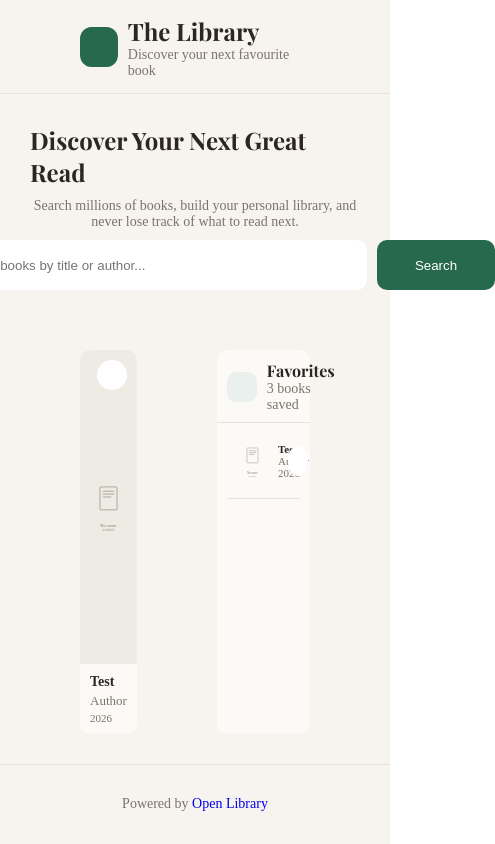
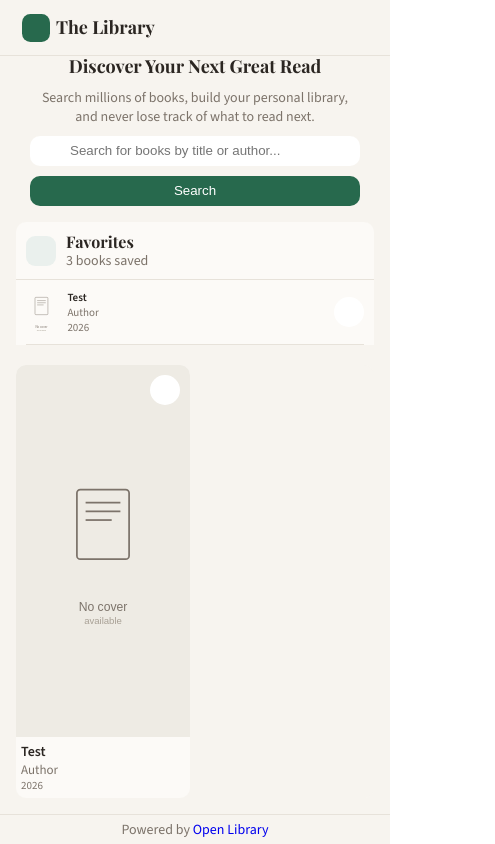
Before and after one commit to carrotist-coder/BooksCatalogue, a website built with webpack: page index.html in a window 390 px wide. Shown: the whole page, 495 px wide, since content can reach past the window. Built offline with nearby package versions, Linux system fonts and the light colour scheme.

Commit message:
feat: responsive design, css variables

```diff
--- a/index.html
+++ b/index.html
@@ -2,6 +2,7 @@
 <html lang="ru">
 <head>
     <meta charset="UTF-8">
+    <meta name="viewport" content="width=device-width, initial-scale=1.0">
     <title>The Library</title>
 </head>
 <body>
--- a/src/style.css
+++ b/src/style.css
@@ -17,6 +17,55 @@
     --secondary: #eeebe4;
     --shadow: #c4b8a8;
     --favorite: #eaf0ed;
+
+    /* Breakpoints */
+    --bp-desktop: 1200px;
+    --bp-tablet-landscape: 1024px;
+    --bp-tablet: 768px;
+    --bp-mobile: 480px;
+
+    /* Catalog columns */
+    --catalog-columns: 5;
+    --catalog-columns-landscape: 4;
+    --catalog-columns-tablet: 3;
+    --catalog-columns-mobile: 2;
+
+    /* Section paddings */
+    --section-padding-x: 80px;
+    --section-padding-y: 30px;
+    --section-padding-x-tablet: 30px;
+    --section-padding-x-mobile: 16px;
+
+    /* Fonts */
+    --font-heading: 'Playfair Display';
+    --font-body: 'Source Sans 3';
+    --font-size-base: 16px;
+    --font-size-xs: 0.6875rem;    /* 11px */
+    --font-size-sm: 0.8125rem;    /* 13px */
+    --font-size-p: 0.875rem;      /* 14px */
+    --font-size-md: 1.125rem;     /* 18px */
+    --font-size-lg: 1.5rem;       /* 24px */
+    --font-size-xl: 1.75rem;      /* 28px */
+
+    /* Размеры иконок */
+    --icon-size: 30px;
+    --icon-size-fav-wrapper: 30px;
+    --icon-size-fav-btn: 20px;
+    --icon-size-logo-wrapper: 40px;
+    --icon-size-fav-logo-wrapper: 30px;
+
+    /* Radius */
+    --radius-md: 10px;
+    --radius-logo: 30%;
+    --radius-round: 100%;
+
+    /* Favorites */
+    --favorites-width: calc(100% / 6);
+
+    /* Gaps */
+    --gap-sm: 10px;
+    --gap-md: 15px;
+    --gap-lg: 20px;
 }
 
 * {
@@ -28,21 +77,25 @@ body {
     min-height: 100vh;
     display: flex;
     flex-direction: column;
+    font-family: var(--font-body), sans-serif;
+    font-size: var(--font-size-base);
+    color: var(--text);
 }
 
 svg {
-    width: 30px;
-    height: 30px;
+    width: var(--icon-size);
+    height: var(--icon-size);
 }
 
 h1, h2, h3 {
     color: var(--title);
-    font-family: 'Playfair Display', serif;
+    font-family: var(--font-heading), serif;
+    line-height: 1.2;
 }
 
 p {
     color: var(--text);
-    font-size: 14px;
+    font-size: var(--font-size-p);
 }
 
 a {
@@ -70,16 +123,16 @@ a {
 }
 
 .header__content {
-    padding: 15px 80px;
+    padding: 15px var(--section-padding-x);
     display: flex;
     align-items: center;
     gap: 10px;
 }
 
 .header__logo-wrapper {
-    width: 40px;
-    height: 40px;
-    border-radius: 30%;
+    width: var(--icon-size-logo-wrapper);
+    height: var(--icon-size-logo-wrapper);
+    border-radius: var(--radius-logo);
     background-color: var(--green);
     display: flex;
     justify-content: center;
@@ -112,7 +165,7 @@ a {
 .search-form {
     display: grid;
     grid-template-columns: 8fr 2fr;
-    gap: 10px;
+    gap: var(--gap-sm);
     min-width: 600px;
 }
 
@@ -135,7 +188,7 @@ a {
     height: 100%;
     padding: 12px 16px 12px 40px;
     border: none;
-    border-radius: 10px;
+    border-radius: var(--radius-md);
     background-color: var(--white);
 }
 
@@ -143,38 +196,39 @@ a {
     background-color: var(--green);
     color: var(--white);
     border: none;
-    border-radius: 10px;
+    border-radius: var(--radius-md);
 }
+
 
 .catalog {
     display: flex;
     justify-content: space-around;
     flex: 1;
-    gap: 20px;
+    gap: var(--gap-lg);
     background-color: var(--background);
-    padding: 30px 80px;
+    padding: var(--section-padding-y) var(--section-padding-x);
 }
 
 .results {
     background-color: var(--background);
     flex: 1;
-    border-radius: 10px;
+    border-radius: var(--radius-md);
     display: grid;
-    grid-template-columns: repeat(5, 1fr);
-    gap: 15px;
+    grid-template-columns: repeat(var(--catalog-columns), 1fr);
+    gap: var(--gap-md);
 }
 
 .book {
     background-color: var(--card);
     border: none;
-    border-radius: 10px;
+    border-radius: var(--radius-md);
     display: flex;
     flex-direction: column;
     position: relative;
 }
 
 .book__image-wrapper {
-    border-radius: 10px 10px 0 0;
+    border-radius: var(--radius-md) var(--radius-md) 0 0;
     display: flex;
     align-items: center;
     justify-content: center;
@@ -187,7 +241,7 @@ a {
 }
 
 .book__info {
-    padding: 10px;
+    padding: var(--gap-sm);
     display: flex;
     flex-direction: column;
     gap: 3px;
@@ -199,30 +253,30 @@ a {
 }
 
 .book__author {
-    font-size: 13px;
+    font-size: var(--font-size-sm);
 }
 
 .book__year {
-    font-size: 11px;
+    font-size: var(--font-size-xs);
 }
 
 .book__fav-wrapper {
-    width: 30px;
-    height: 30px;
-    border-radius: 100%;
+    width: var(--icon-size-fav-wrapper);
+    height: var(--icon-size-fav-wrapper);
+    border-radius: var(--radius-round);
     background-color: var(--white);
     display: flex;
     justify-content: center;
     align-items: center;
     position: absolute;
     right: 0;
-    margin: 10px;
+    margin: var(--gap-sm);
 }
 
 .book__fav-btn {
     transform: translate(11%, 11%);
-    width: 20px;
-    height: 20px;
+    width: var(--icon-size-fav-btn);
+    height: var(--icon-size-fav-btn);
 }
 
 .book__fav-btn:hover {
@@ -232,23 +286,23 @@ a {
 
 .favorites {
     background-color: var(--card);
-    min-width: calc(100% / 6);
+    min-width: var(--favorites-width);
     border-color: var(--border);
-    border-radius: 10px;
+    border-radius: var(--radius-md);
 }
 
 .favorites__header {
     display: flex;
-    padding: 10px;
+    padding: var(--gap-sm);
     align-items: center;
-    gap: 10px;
+    gap: var(--gap-sm);
     box-shadow: inset 0 -1px 0 0 var(--border);
 }
 
 .favorites__logo-wrapper {
-    width: 30px;
-    height: 30px;
-    border-radius: 30%;
+    width: var(--icon-size-fav-logo-wrapper);
+    height: var(--icon-size-fav-logo-wrapper);
+    border-radius: var(--radius-logo);
     background-color: var(--favorite);
     display: flex;
     justify-content: center;
@@ -270,7 +324,7 @@ a {
 }
 
 .favorites__title {
-    font-size: 16px;
+    font-size: var(--font-size-base);
 }
 
 .favorites-item {
@@ -278,7 +332,7 @@ a {
     display: flex;
     align-items: center;
     justify-content: space-between;
-    padding: 10px;
+    padding: var(--gap-sm);
     position: relative;
 }
 
@@ -286,8 +340,8 @@ a {
     content: '';
     position: absolute;
     bottom: 0;
-    left: 10px;
-    right: 10px;
+    left: var(--gap-sm);
+    right: var(--gap-sm);
     height: 1px;
     background-color: var(--border);
 }
@@ -299,13 +353,13 @@ a {
 .favorites-item__image {
     min-height: 100%;
     max-width: 50px;
-    border-radius: 10px;
+    border-radius: var(--radius-md);
     object-fit: cover;
-    margin: 0 10px;
+    margin: 0 var(--gap-sm);
 }
 
 .favorites-item__text-info {
-    padding: 10px 0;
+    padding: var(--gap-sm) 0;
     display: flex;
     flex-direction: column;
 }
@@ -316,24 +370,143 @@ a {
 }
 
 .favorites-item__title, .favorites-item__author, .favorites-item__year {
-    font-size: 11px;
+    font-size: var(--font-size-xs);
 }
 
 .favorites-item__fav-wrapper {
-    width: 30px;
-    height: 30px;
-    border-radius: 100%;
+    width: var(--icon-size-fav-wrapper);
+    height: var(--icon-size-fav-wrapper);
+    border-radius: var(--radius-round);
     background-color: var(--white);
     display: flex;
     justify-content: center;
     align-items: center;
     right: 0;
-    margin: 10px;
+    margin: var(--gap-sm);
 }
 
 .favorites-item__fav-btn {
     transform: translate(11%, 11%);
-    width: 20px;
-    height: 20px;
+    width: var(--icon-size-fav-btn);
+    height: var(--icon-size-fav-btn);
     color: var(--red);
 }
+
+/* Wide tablets */
+@media (max-width: 1024px) {
+    .catalog {
+        padding: 20px var(--section-padding-x-tablet);
+    }
+
+    .results {
+        grid-template-columns: repeat(var(--catalog-columns-landscape), 1fr);
+    }
+}
+
+/* Tablets */
+@media (max-width: 768px) {
+    .header__content {
+        gap: 5px;
+        padding: 10px var(--section-padding-x-tablet);
+    }
+
+    .header__heading {
+        font-size: var(--font-size-md);
+    }
+
+    .header__description {
+        font-size: var(--font-size-p);
+    }
+
+    .header__logo-wrapper {
+        transform: scale(0.8);
+    }
+
+    .search-section {
+        padding: 0 var(--section-padding-x-tablet);
+    }
+
+    .search-section__title {
+        font-size: var(--font-size-lg);
+    }
+
+    .search-form {
+        min-width: unset;
+        width: 100%;
+    }
+
+    .search-form__field {
+        height: 40px;
+    }
+
+    .catalog {
+        /* favorites is first now */
+        flex-direction: column-reverse;
+    }
+
+    .book__info {
+        padding: 5px;
+        gap: 0;
+    }
+
+    .favorites {
+        width: 100%;
+    }
+
+    .favorites-item {
+        padding: 0;
+    }
+
+    .results {
+        grid-template-columns: repeat(var(--catalog-columns-tablet), 1fr);
+    }
+
+    .header, .footer {
+        min-height: 50px;
+    }
+}
+
+/* Mobiles */
+@media (max-width: 480px) {
+    .header, .footer {
+        min-height: 30px;
+    }
+
+    .header__logo-wrapper {
+        transform: scale(0.7);
+    }
+
+    .header__content {
+        gap: 0;
+        padding: 8px var(--section-padding-x-mobile);
+    }
+
+    .header__description {
+        display: none;
+    }
+
+    .search-form {
+        grid-template-columns: 1fr;
+    }
+
+    .search-form__field, .search-form__btn {
+        height: 30px;
+    }
+
+    .search-section__title {
+        font-size: var(--font-size-md);
+    }
+
+    .search-section__subtitle {
+        font-size: var(--font-size-p);
+    }
+
+    .catalog {
+        padding: 16px var(--section-padding-x-mobile);
+    }
+
+    .results {
+        grid-template-columns: repeat(var(--catalog-columns-mobile), 1fr);
+        gap: var(--gap-sm);
+    }
+}
```
